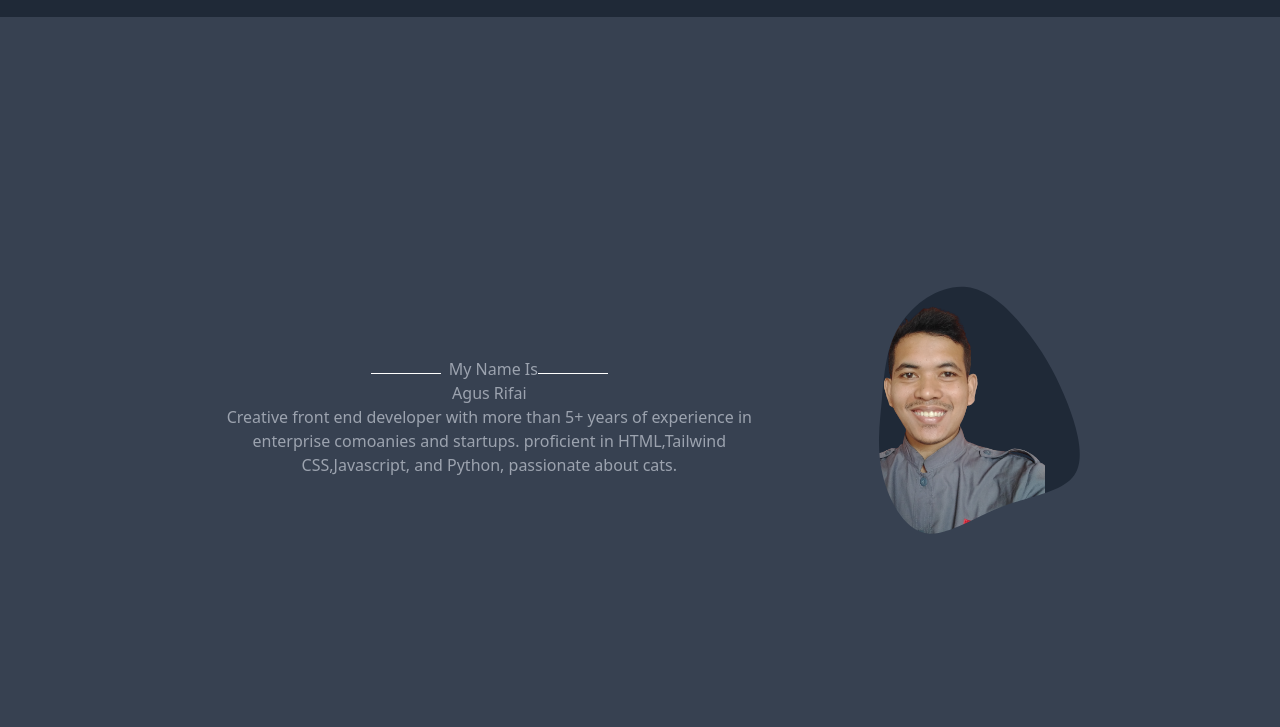
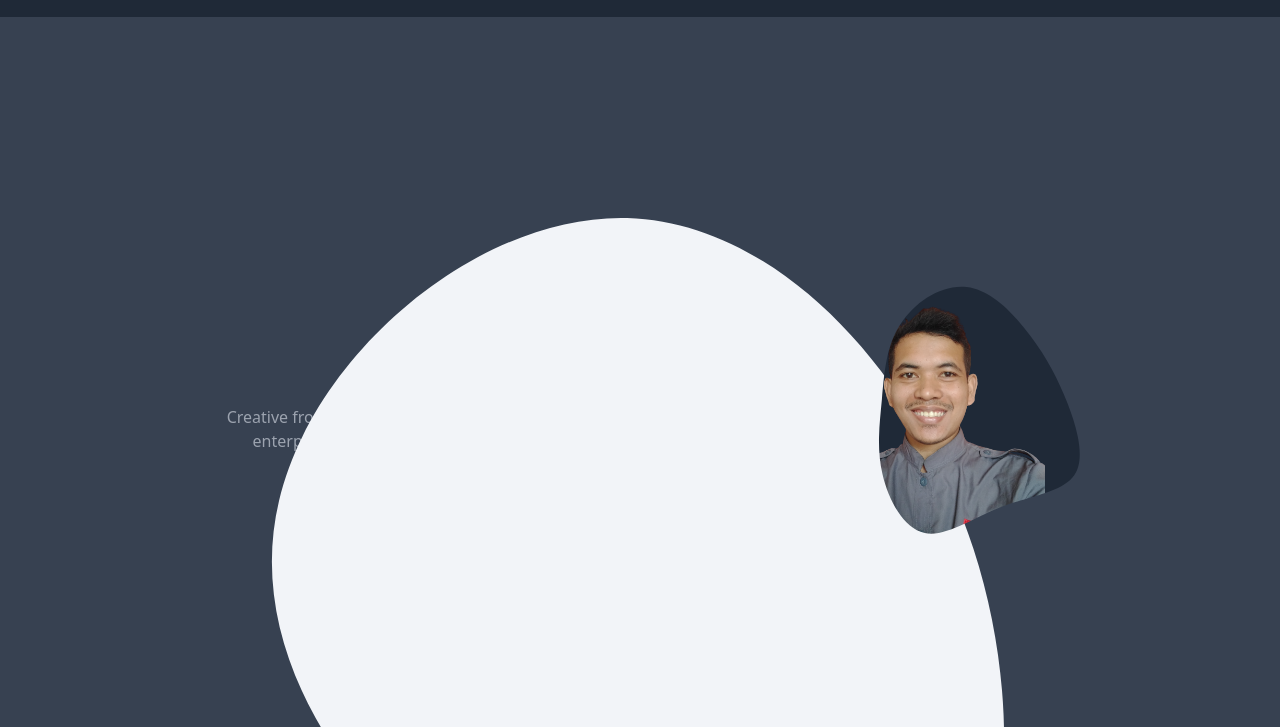
Before and after one commit to Masagusrifai08/myportfolio, a plain HTML site: page index.html in a window 1280 px wide. Shown: the part 73-800 px from the top of the page. Drawn offline with nearby package versions, Linux system fonts and the light colour scheme.

Commit message:
index.html

```diff
--- a/index.html
+++ b/index.html
@@ -53,6 +53,11 @@
         </div>
       </nav>
     </header>
+
+  <svg class="absolute z-1" viewBox="0 0 200 200" xmlns="http://www.w3.org/2000/svg">
+  <path fill="#F2F4F8" d="M52.1,-16.9C61.1,10.7,57.4,42.4,41.3,53.3C25.1,64.1,-3.5,54.2,-25.3,37.7C-47,21.2,-61.8,-1.8,-56.4,-24.4C-51.1,-47.1,-25.5,-69.2,-2,-68.6C21.6,-67.9,43.1,-44.5,52.1,-16.9Z" transform="translate(100 100)" />
+</svg>
+
     <!--Main Content-->
     <main>
       <div><!--hero section-->
```
